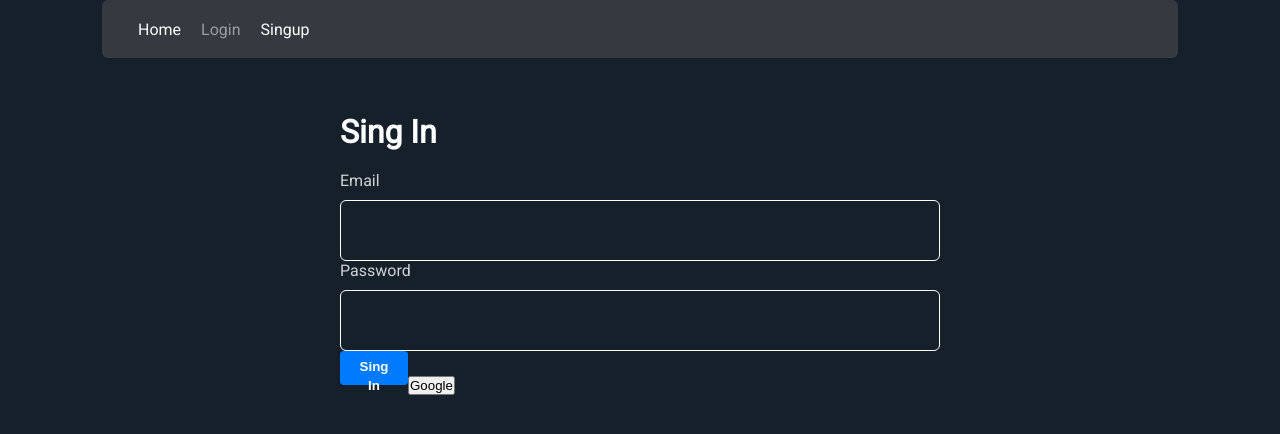
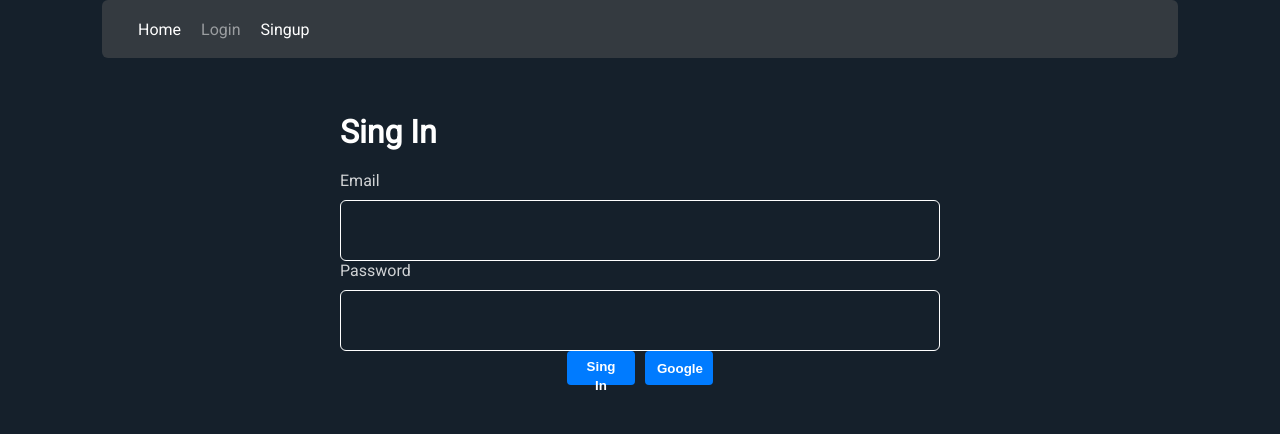
Before and after one commit to mark-itc/microblogging-Damabu, a React (Vite) app: page /login in a window 1280 px wide. Shown: the top 434 px of the page. Built offline with nearby package versions, Linux system fonts and the light colour scheme; no server answers.

Commit message:
Milestone 6 final style

```diff
--- a/src/components/Login.jsx
+++ b/src/components/Login.jsx
@@ -61,10 +61,12 @@ const Login = () => {
             <label htmlFor=''>Password</label>
             <input type='password' name='password' />
           </div>
-          <SaveButton>Sing In</SaveButton>
-          <button type='button' onClick={signInGoogle}>
-            Google
-          </button>
+          <div className='btn'>
+            <SaveButton>Sing In</SaveButton>
+            <SaveButton type='button' onClick={signInGoogle}>
+              Google
+            </SaveButton>
+          </div>
         </form>
       </UserContainer>
     </PrincipalContainer>
--- a/src/components/SingUpComponent.jsx
+++ b/src/components/SingUpComponent.jsx
@@ -71,10 +71,12 @@ const SingUpComponent = () => {
             <label htmlFor=''>Password</label>
             <input type='password' name='password' />
           </div>
-          <SaveButton>Sing Up</SaveButton>
-          <button type='button' onClick={signInGoogle}>
-            Google
-          </button>
+          <div className='btn'>
+            <SaveButton>Sing Up</SaveButton>
+            <SaveButton type='button' onClick={signInGoogle}>
+              Google
+            </SaveButton>
+          </div>
         </form>
       </UserContainer>
     </PrincipalContainer>
--- a/src/components/StyleComponent.jsx
+++ b/src/components/StyleComponent.jsx
@@ -343,7 +343,6 @@ export const UserContainer = styled.div`
     width: 50px;
     height: 50px;
     border-radius: 50%;
-    justify-content: center;
   }
 
   @media ${device.mobileS} {
@@ -406,6 +405,12 @@ export const UserContainer = styled.div`
       border: none;
     }
   }
+
+  .btn {
+    display: flex;
+    flex-direction: row;
+    justify-content: center;
+  }
 `;
 
 export const SaveButton = styled.button`
--- a/src/components/UserComponent.jsx
+++ b/src/components/UserComponent.jsx
@@ -77,7 +77,9 @@ const UserComponent = () => {
             <label htmlFor=''>User Image</label>
             <input className='imgInput' type='file' name='img' />
           </div>
-          <SaveButton>Save</SaveButton>
+          <div className='btn'>
+            <SaveButton>Save</SaveButton>
+          </div>
         </form>
       </UserContainer>
     </PrincipalContainer>
```
